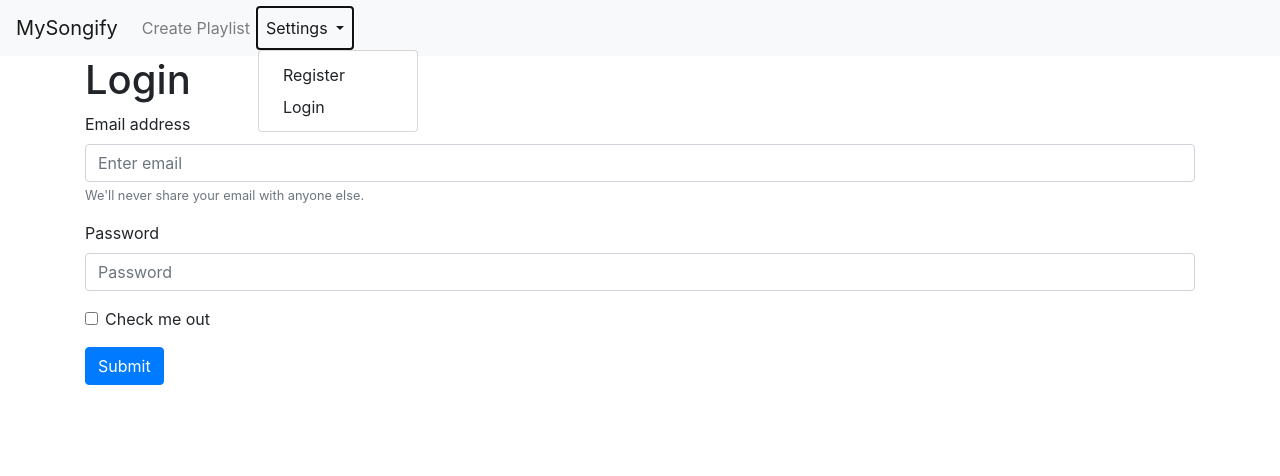
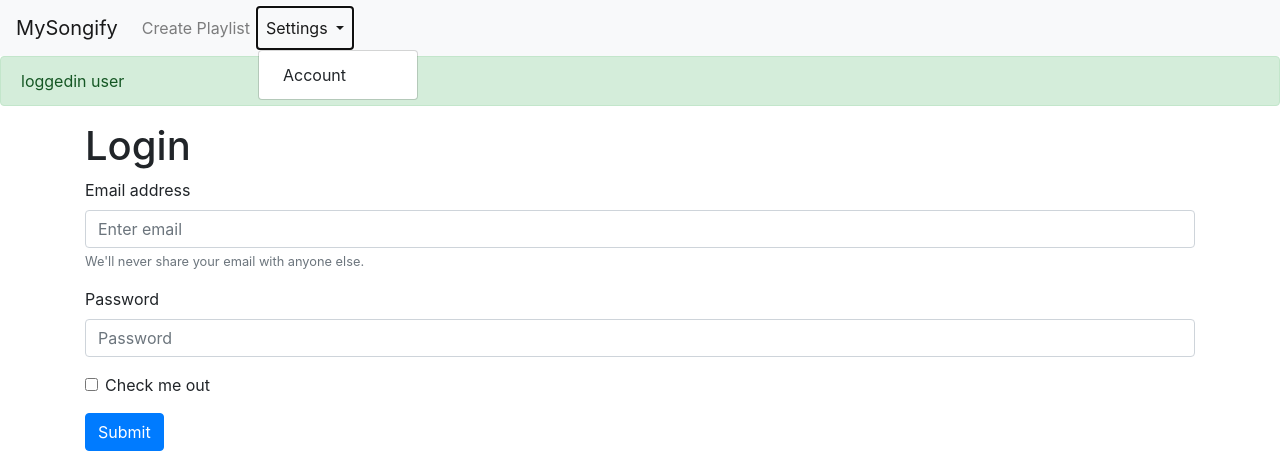
Before and after one commit to Farooq-azam-khan/my-songify, a Flask app: page /login in a window 1280 px wide, after a click on "Settings". Shown: the top 476 px of the page. Run offline with Flask 2, Linux system fonts and the light colour scheme; some libraries are stand-ins or nearby versions.

Commit message:
added loginmanager

```diff
--- a/mysongify/__init__.py
+++ b/mysongify/__init__.py
@@ -11,7 +11,7 @@ app = Flask(__name__)
 '''
 app.config['SECRET_KEY'] = 'cb9a1a435513a10cd7a231d697edd7d1'
 
-login_manager = LoginManager()
+login_manager = LoginManager(app)
 
 from mysongify.main.routes import main
 from mysongify.users.routes import users
--- /dev/null
+++ b/mysongify/templates/flash_messages.html
@@ -0,0 +1,13 @@
+<!-- with_categories=true it gets the 'success' message passed.
+can be other messages  -->
+{% with messages = get_flashed_messages(with_categories=true) %}
+{% if messages %}
+
+    {% for category, message in messages %}
+    <div class="alert alert-{{ category }}">
+        {{ message }}
+    </div>
+    {% endfor %}
+
+{% endif %}
+{% endwith %}
--- a/mysongify/templates/layout.html
+++ b/mysongify/templates/layout.html
@@ -13,6 +13,8 @@
   <body>
       <!-- navbar -->
       {% include 'navbar/navbar.html' %}
+      <!-- flash messages -->
+      {% include 'flash_messages.html' %}
       <div class="container">{% block content %}{% endblock content %}</div>
 
     <!-- Optional JavaScript -->
--- a/mysongify/templates/navbar/dropdown.html
+++ b/mysongify/templates/navbar/dropdown.html
@@ -4,10 +4,12 @@
     </a>
     <div class="dropdown-menu" aria-labelledby="navbarDropdown">
 
-
+     {% if current_user.is_authenticated %}
+     <a class="dropdown-item" href="{{ url_for('users.account') }}">Account</a>
+     {% else %}
         <a class="dropdown-item" href="{{ url_for('users.register') }}">Register</a>
         <a class="dropdown-item" href="{{ url_for('users.login') }}">Login</a>
-
+    {% endif %}
 
    </div>
 </li>
--- a/mysongify/users/models.py
+++ b/mysongify/users/models.py
@@ -1,9 +1,10 @@
 from flask_login import UserMixin, current_user
+import json
 from mysongify import login_manager
-class User():
-    id = 0
-    def __init__(self, email, password):
-        User.id += 1
+
+class User(UserMixin):
+    def __init__(self, id, email, password):
+        self.id = id
         self.email = email
         self.password = password
         self.playlists = []
@@ -12,13 +13,21 @@ class User():
         self.is_dj = False
 
     @staticmethod
+    def json_to_obj(json):
+        return User(0, 'admin', 'admin@admin.com')
+
+    def obj_to_json(obj):
+        return ''
+
+    @staticmethod
     def get(user_id):
-        with open('mysongify/data/users.json') as f:
-            data = json.load(f)
-            for user_json in data:
-                if user_json['id'] == user_id:
-                    return user_json
-        return None
+        # with open('mysongify/data/users.json') as f:
+        #     data = json.load(f)
+        #     for user_json in data:
+        #         if user_json['id'] == user_id:
+        #             return user_json
+        # return None
+        return User(0, 'admin', 'admin')
 
 
     def __repr__(self):
--- a/mysongify/users/routes.py
+++ b/mysongify/users/routes.py
@@ -1,5 +1,8 @@
-from flask import (Blueprint, render_template)
-
+from flask import (Blueprint,
+                    render_template,
+                    flash)
+from flask_login import login_user, current_user, logout_user, login_required
+from mysongify.users.models import User
 
 users = Blueprint('users', __name__)
 
@@ -10,11 +13,15 @@ def account():
 
 @users.route('/login', methods=['GET', 'POST'])
 def login():
+    login_user(User(0, 'admin', 'admin'))
+    if current_user.is_authenticated:
+        flash('loggedin user', 'success')
     return render_template('users/login.html')
 
 
 @users.route('/logout')
 def logout():
+    logout_user()
     return render_template('users/logout.html')
 
 @users.route('/register')
```
